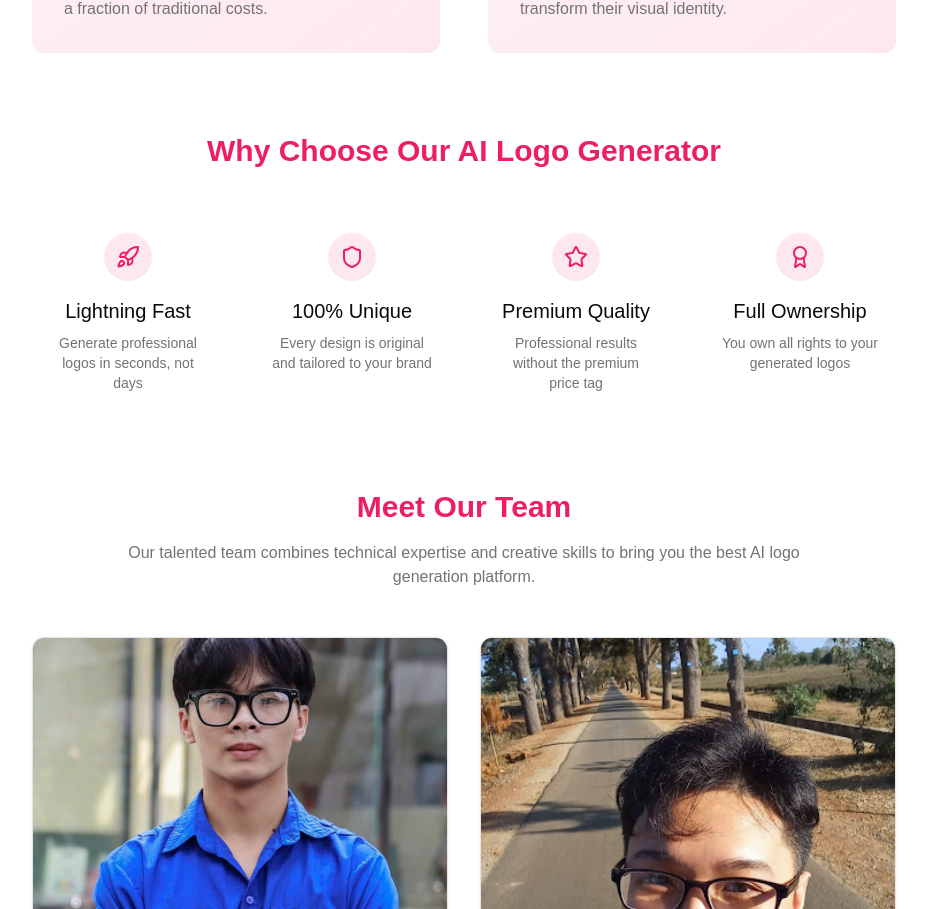
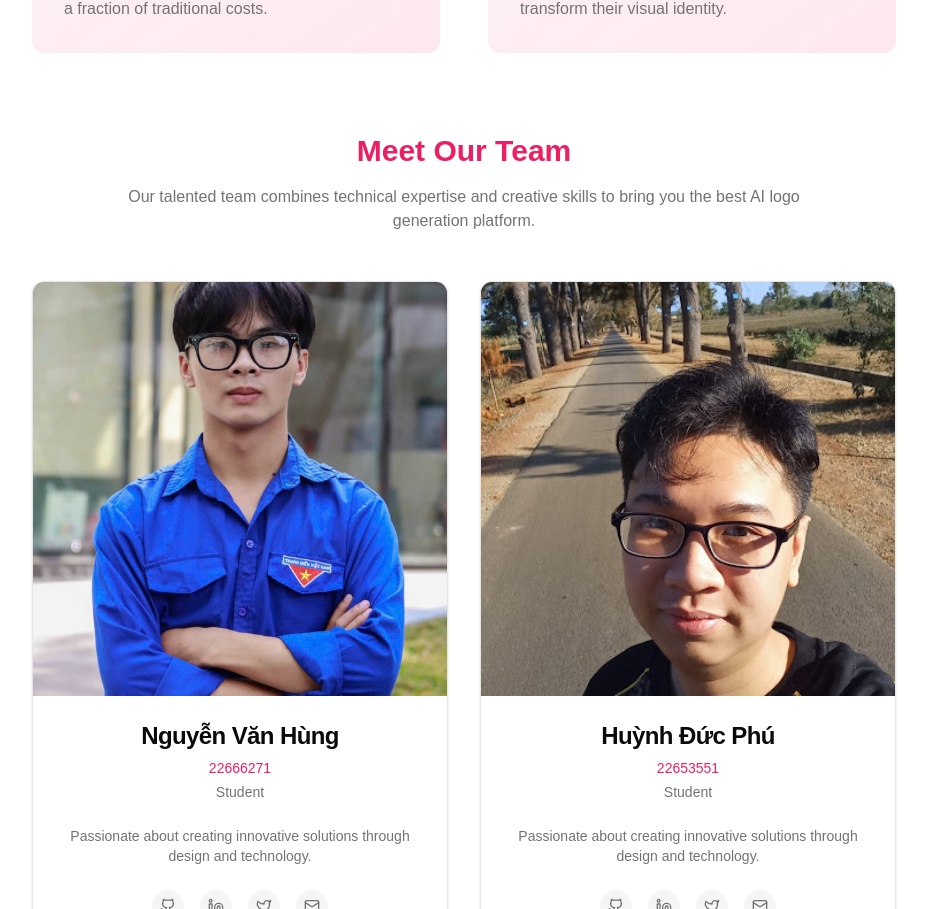
Before and after one commit to nguyenhung204/ai_logo_maker, a Next.js app: page /about in a window 1280 px wide. Shown: the part 1275-2184 px from the top of the page, without its empty margins (176-1103 px from the left). Built offline with nearby package versions, Linux system fonts and the light colour scheme; no server answers; a web font is replaced by a local one.

Commit message:
Delete(about): Delete section

```diff
--- a/app/(main)/about/page.jsx
+++ b/app/(main)/about/page.jsx
@@ -100,43 +100,6 @@ export default function AboutUs() {
         </div>
       </div>
 
-      {/* Why Choose Us */}
-      <div className="mb-20">
-        <h2 className="mb-12 text-center text-3xl font-bold text-primary">
-          Why Choose Our AI Logo Generator
-        </h2>
-        <div className="grid grid-cols-1 gap-8 md:grid-cols-2 lg:grid-cols-4">
-          <div className="flex flex-col items-center rounded-lg p-4 text-center">
-            <div className="mb-4 rounded-full bg-primary/10 p-3">
-              <Rocket className="h-6 w-6 text-primary" />
-            </div>
-            <h3 className="mb-2 text-xl font-medium">Lightning Fast</h3>
-            <p className="text-sm text-muted-foreground">Generate professional logos in seconds, not days</p>
-          </div>
-          <div className="flex flex-col items-center rounded-lg p-4 text-center">
-            <div className="mb-4 rounded-full bg-primary/10 p-3">
-              <Shield className="h-6 w-6 text-primary" />
-            </div>
-            <h3 className="mb-2 text-xl font-medium">100% Unique</h3>
-            <p className="text-sm text-muted-foreground">Every design is original and tailored to your brand</p>
-          </div>
-          <div className="flex flex-col items-center rounded-lg p-4 text-center">
-            <div className="mb-4 rounded-full bg-primary/10 p-3">
-              <Star className="h-6 w-6 text-primary" />
-            </div>
-            <h3 className="mb-2 text-xl font-medium">Premium Quality</h3>
-            <p className="text-sm text-muted-foreground">Professional results without the premium price tag</p>
-          </div>
-          <div className="flex flex-col items-center rounded-lg p-4 text-center">
-            <div className="mb-4 rounded-full bg-primary/10 p-3">
-              <Award className="h-6 w-6 text-primary" />
-            </div>
-            <h3 className="mb-2 text-xl font-medium">Full Ownership</h3>
-            <p className="text-sm text-muted-foreground">You own all rights to your generated logos</p>
-          </div>
-        </div>
-      </div>
-
       {/* Meet Our Team */}
       <div className="mb-20">
         <h2 className="mb-4 text-center text-3xl font-bold text-primary">
```
